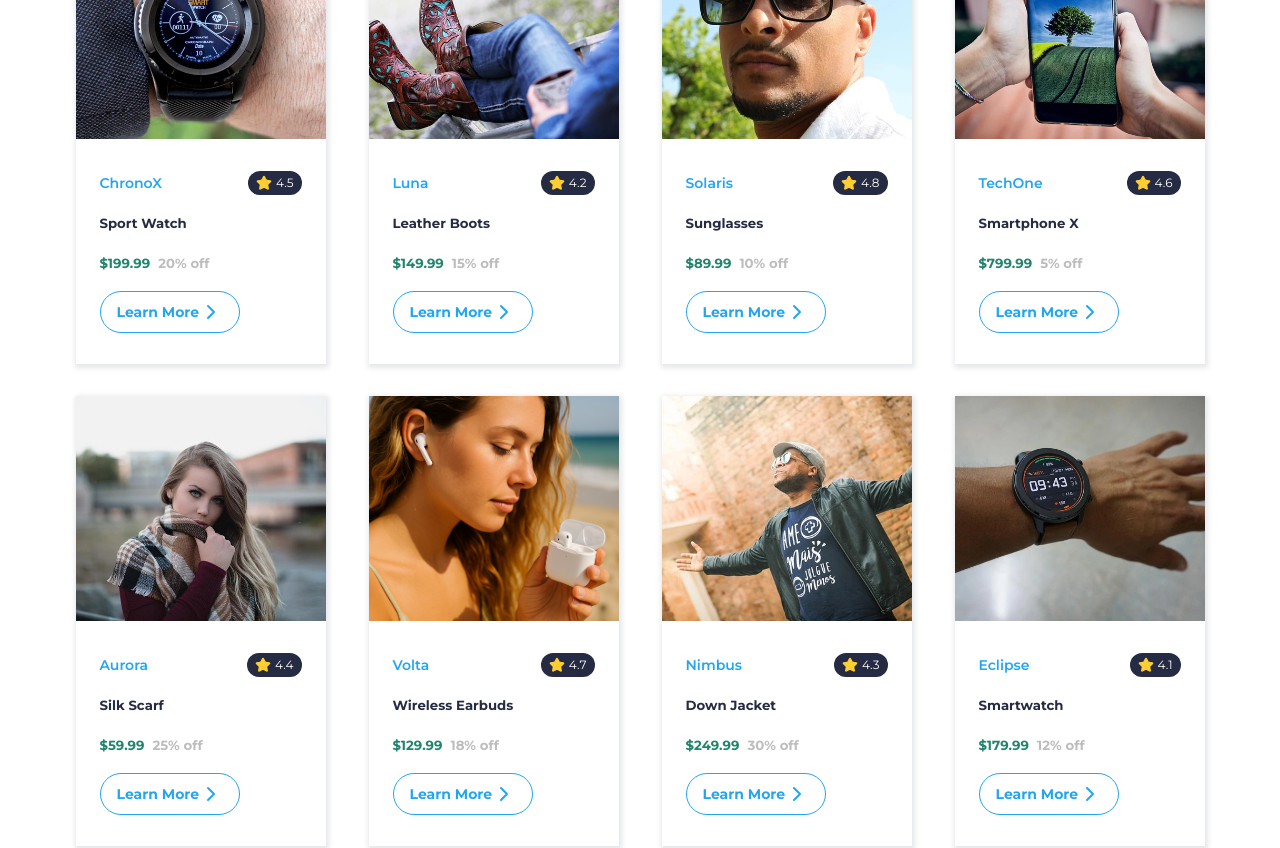
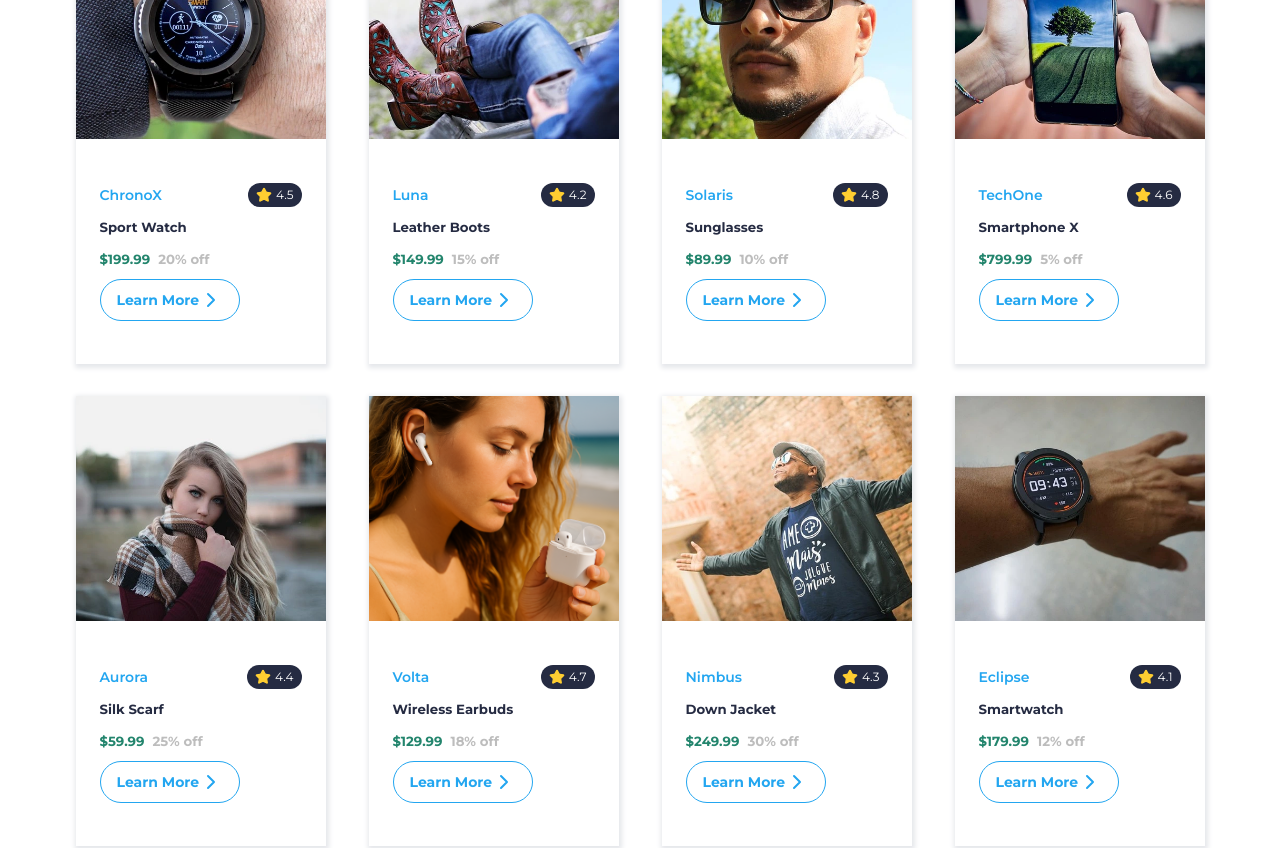
Before and after one commit to IgnacioFleming/react-mentoring-ecommerce-ifleming, a React (Vite) app: page / in a window 1280 px wide. Shown: the part 1940-2788 px from the top of the page. Built offline with nearby package versions, Linux system fonts and the light colour scheme.

Commit message:
style(features/homepage): updated gap from Product Card to fit design

```diff
--- a/src/features/homepage/components/TopRatedProducts/ProductCard/ProductCard.module.scss
+++ b/src/features/homepage/components/TopRatedProducts/ProductCard/ProductCard.module.scss
@@ -11,6 +11,7 @@
   &__content {
     justify-content: center;
     flex-grow: 1;
+    gap: $spacing-sm;
 
     &__footer {
       &__btn {
--- a/src/features/homepage/components/TopRatedProducts/ProductCard/ProductCardMain/ProductCardMain.module.scss
+++ b/src/features/homepage/components/TopRatedProducts/ProductCard/ProductCardMain/ProductCardMain.module.scss
@@ -3,7 +3,7 @@
 .product-card-main {
   display: flex;
   flex-direction: column;
-  gap: $spacing-md;
+  gap: $spacing-sm;
   font: $font-heading-h5;
   color: $color-text;
 
```
